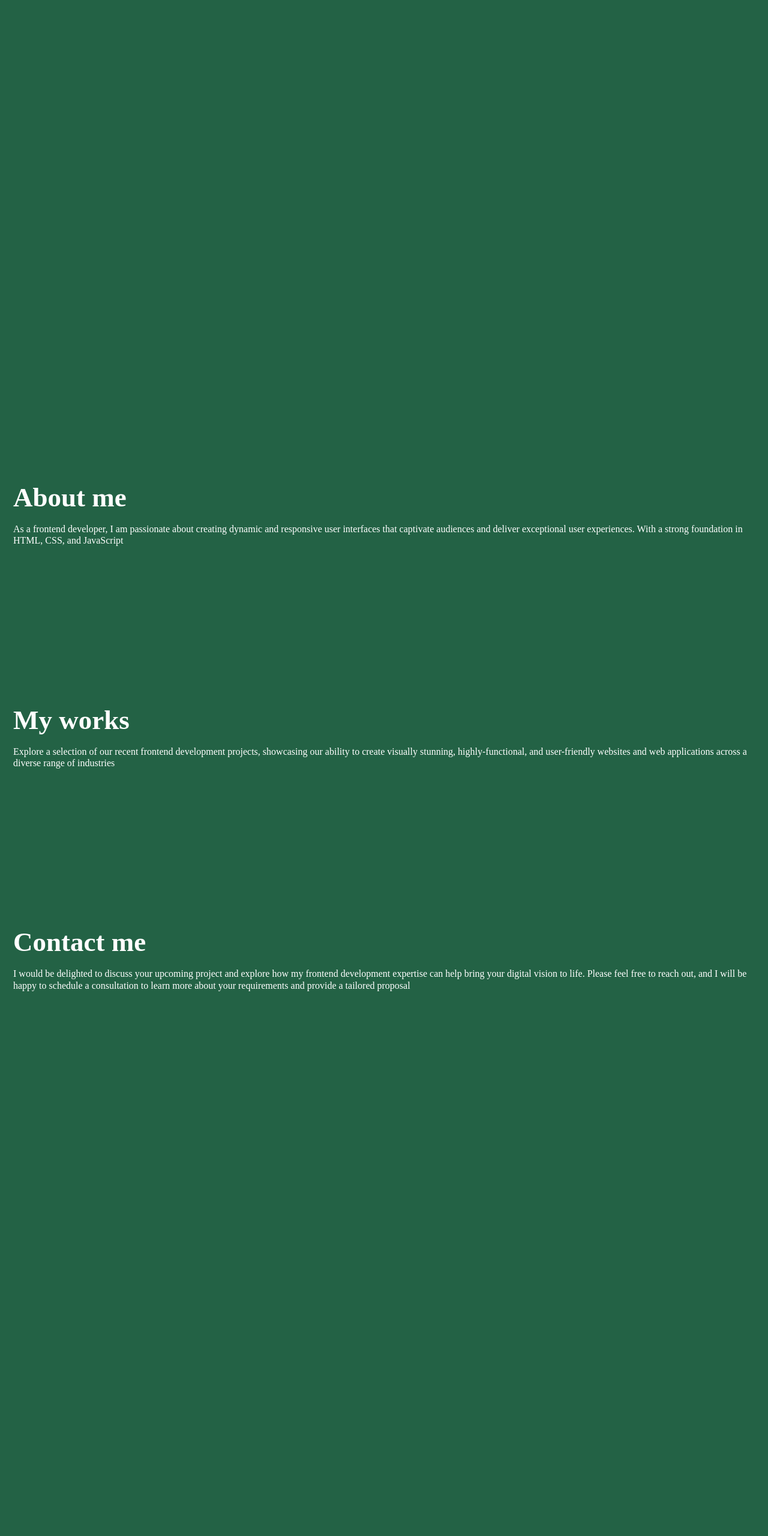
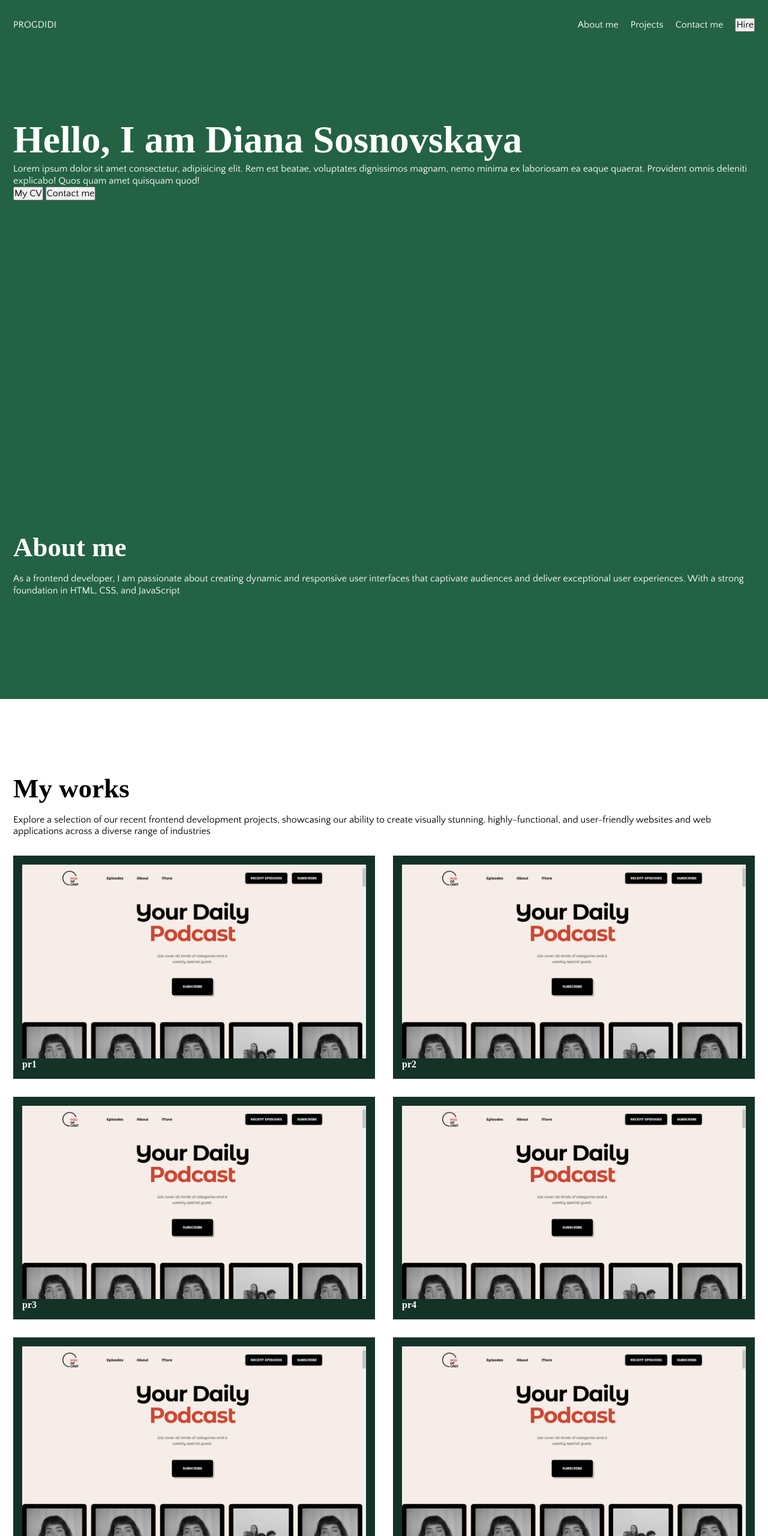
Before and after one commit to progdidi/my-portfolio, a website: page app/index.html in a window 1280 px wide. Shown: the top 2560 px of the page at 60% size. Before the commit the page ends 1792 px from the top, so only its background shows below. Drawn offline with Linux system fonts and the light colour scheme; a web font is replaced by a local one.

Commit message:
feat: add project structure

```diff
--- a/app/index.html
+++ b/app/index.html
@@ -5,19 +5,44 @@
     <meta http-equiv="X-UA-Compatible" content="IE=edge">
     <meta name="viewport" content="width=device-width, initial-scale=1.0">
     <title>progdidi</title>
+    <link rel="preconnect" href="https://fonts.googleapis.com">
+    <link rel="preconnect" href="https://fonts.gstatic.com" crossorigin>
+    <link href="https://fonts.googleapis.com/css2?family=Quattrocento+Sans:ital,wght@0,400;0,700;1,400;1,700&family=Quattrocento:wght@400;700&display=swap" rel="stylesheet">
+
     <link rel="stylesheet" href="css/style.min.css">
 </head>
 <body>
 
     <header class="header">
         <div class="container">
-            <div class="header__inner"></div>
+            <div class="header__inner">
+                <a href="" class="logo">PROGDIDI</a>
+
+                <nav class="menu">
+                    <ul class="menu__list">
+                        <li class="menu__list-item"><a href="" class="menu__list-link">About me</a></li>
+                        <li class="menu__list-item"><a href="" class="menu__list-link">Projects</a></li>
+                        <li class="menu__list-item"><a href="" class="menu__list-link">Contact me</a></li>
+                    </ul>
+                </nav>
+
+                <button class="header__btn">Hire</button>
+            </div>
         </div>
     </header>
 
-    <section class="promo">
+    <section class="promo section">
         <div class="container">
-            <div class="promo__inner"></div>
+            <div class="promo__inner">
+                <div class="promo-info">
+                    <h1 class="promo-info__title">Hello, I am Diana Sosnovskaya</h1>
+                    <p class="promo-info__descr">Lorem ipsum dolor sit amet consectetur, adipisicing elit. Rem est beatae, voluptates dignissimos magnam, nemo minima ex laboriosam ea eaque quaerat. Provident omnis deleniti explicabo! Quos quam amet quisquam quod!</p>
+
+                    <button class="promo-info__btn">My CV</button>
+                    <button class="promo-info__btn">Contact me</button>
+                </div>
+                <div class="promo-media"></div>
+            </div>
         </div>
     </section>
 
@@ -31,9 +56,70 @@
 
     <section class="works section">
         <div class="container">
-            <h2 class="section-title">My works</h2>
-            <p class="section-descr">Explore a selection of our recent frontend development projects, showcasing our ability to create visually stunning, highly-functional, and user-friendly websites and web applications across a diverse range of industries</p>
-
+            <h2 class="works__title section-title">My works</h2>
+            <p class="works__descr section-descr">Explore a selection of our recent frontend development projects, showcasing our ability to create visually stunning, highly-functional, and user-friendly websites and web applications across a diverse range of industries</p>
+            <div class="works__items">
+                <div class="works-item">
+                    <img src="images/example.jpg" alt="" class="works-item__img">
+                    <h6 class="works-item__title">pr1</h6>
+                    <p class="works-item__descr"></p>
+                    <div class="works-item__about">
+                        <p class="works-item__tag"></p>
+                        <p class="works-item__tag"></p>
+                        <p class="works-item__tag"></p>
+                    </div>
+                </div>
+                <div class="works-item">
+                    <img src="images/example.jpg" alt="" class="works-item__img">
+                    <h6 class="works-item__title">pr2</h6>
+                    <p class="works-item__descr"></p>
+                    <div class="works-item__about">
+                        <p class="works-item__tag"></p>
+                        <p class="works-item__tag"></p>
+                        <p class="works-item__tag"></p>
+                    </div>
+                </div>
+                <div class="works-item">
+                    <img src="images/example.jpg" alt="" class="works-item__img">
+                    <h6 class="works-item__title">pr3</h6>
+                    <p class="works-item__descr"></p>
+                    <div class="works-item__about">
+                        <p class="works-item__tag"></p>
+                        <p class="works-item__tag"></p>
+                        <p class="works-item__tag"></p>
+                    </div>
+                </div>
+                <div class="works-item">
+                    <img src="images/example.jpg" alt="" class="works-item__img">
+                    <h6 class="works-item__title">pr4</h6>
+                    <p class="works-item__descr"></p>
+                    <div class="works-item__about">
+                        <p class="works-item__tag"></p>
+                        <p class="works-item__tag"></p>
+                        <p class="works-item__tag"></p>
+                    </div>
+                </div>
+                <div class="works-item">
+                    <img src="images/example.jpg" alt="" class="works-item__img">
+                    <h6 class="works-item__title">pr5</h6>
+                    <p class="works-item__descr"></p>
+                    <div class="works-item__about">
+                        <p class="works-item__tag"></p>
+                        <p class="works-item__tag"></p>
+                        <p class="works-item__tag"></p>
+                    </div>
+                </div>
+                <div class="works-item">
+                    <img src="images/example.jpg" alt="" class="works-item__img">
+                    <h6 class="works-item__title">pr6</h6>
+                    <p class="works-item__descr"></p>
+                    <div class="works-item__about">
+                        <p class="works-item__tag"></p>
+                        <p class="works-item__tag"></p>
+                        <p class="works-item__tag"></p>
+                    </div>
+                </div>
+            </div>
         </div>
     </section>
 
--- a/app/scss/_global.scss
+++ b/app/scss/_global.scss
@@ -11,8 +11,13 @@
 body {
     background-color: var(--main-color);
     color: var(--text-color);
+    font-family: var(--second-font);
     font-size: 18px;
     line-height: 120%;
+}
+
+h1, h2, h3, h4, h5, h6 {
+    font-family: var(--main-font);
 }
 
 
@@ -39,3 +44,7 @@ button{
     font-size: 45px;
     margin-bottom: 33px;
 }
+
+.section-descr {
+    margin-bottom: 31px;
+}
--- a/app/scss/_var.scss
+++ b/app/scss/_var.scss
@@ -4,4 +4,7 @@
     --second-color: #fff;
     --accent-color: #FFD62F;
     --text-color: #fff;
+    --second-text-color: #000;
+    --main-font: "Quattrocento", serif;
+    --second-font: "Quattrocento Sans", sans-serif;
 }
--- a/app/scss/style.scss
+++ b/app/scss/style.scss
@@ -2,7 +2,58 @@
 @import 'var';
 @import 'reset';
 
+.header {
+    padding: 30px 0;
+    .header__inner {
+        display: flex;
+        align-items: center;
+        justify-content: flex-end;
+        gap: 20px;
+    }
+    .logo {
+        display: block;
+        margin-right: auto;
+    }
+    .menu {
+        .menu__list {
+            display: flex;
+            align-items: center;
+            gap: 20px;
+        }
+        .menu__list-item {
+        }
+        .menu__list-link {
+        }
+    }
+
+    .header__btn {
+
+    }
+}
+
+
 
 .promo {
     min-height: calc(100vh - 120px);
+    .promo-info__title {
+        font-size: 64px;
+        margin-bottom: 30px;
+    }
 }
+
+
+.works {
+    background-color: var(--second-color);
+    .works__title, .works__descr {
+        color: var(--second-text-color);
+    }
+    .works__items {
+        display: grid;
+        grid-template-columns: repeat(2, 1fr);
+        gap: 30px;
+    }
+    .works-item {
+        background-color: var(--dark-main-color);
+        padding: 15px;
+    }
+}
```
Also changed, not shown: app/css/style.min.css, app/images/example.jpg (added).
